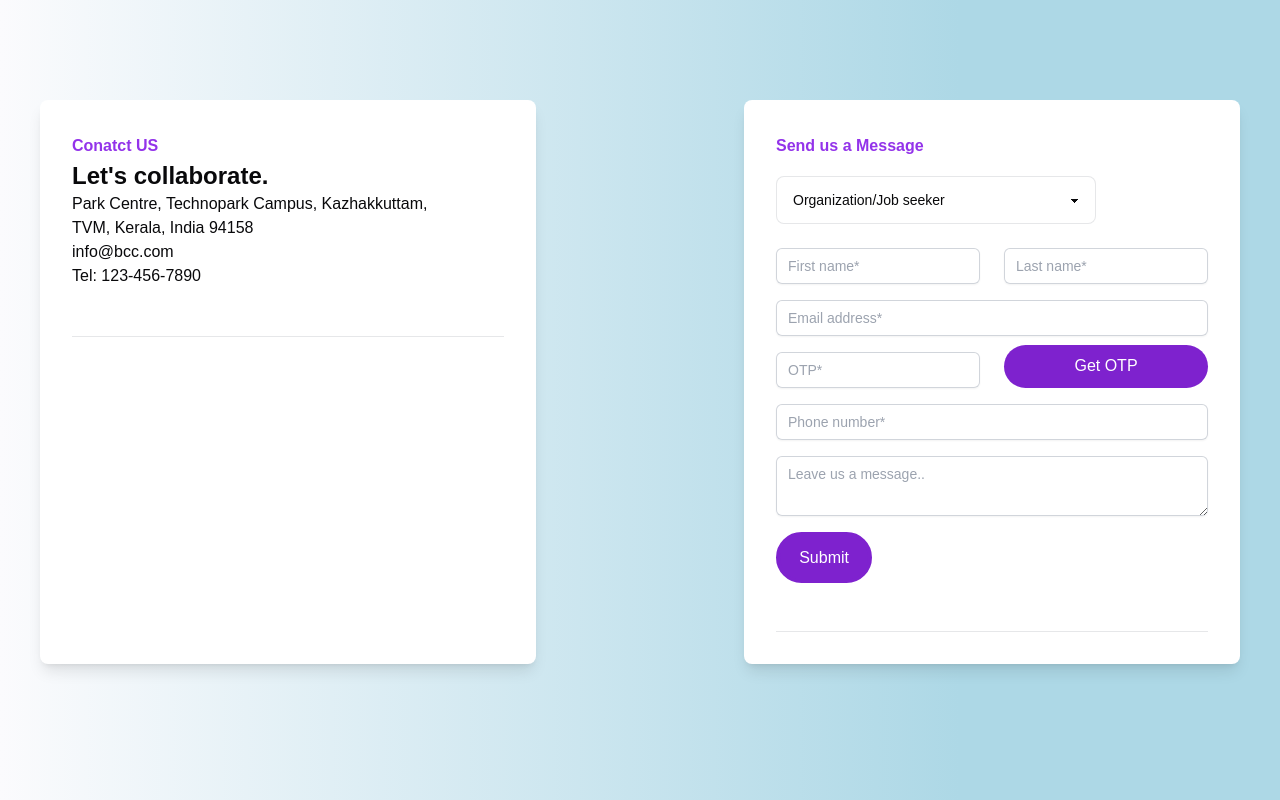
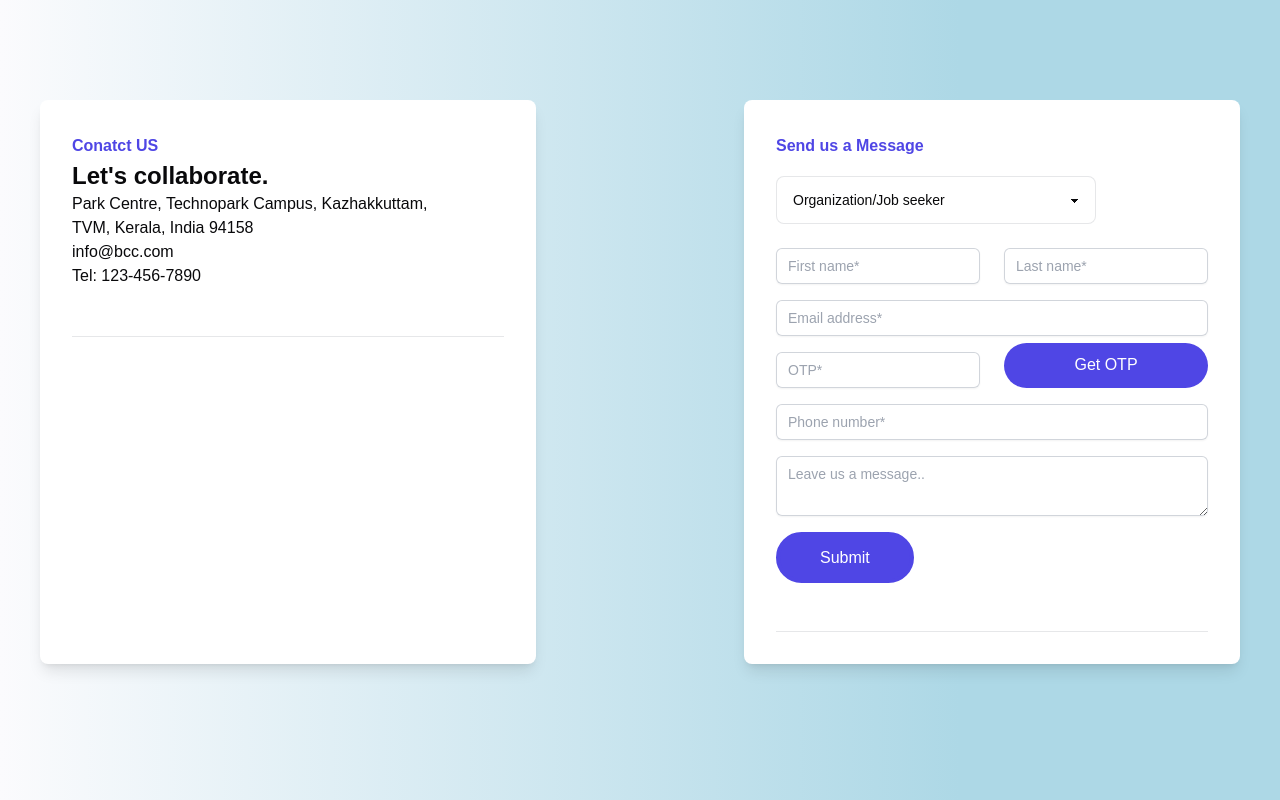
Before and after one commit to neerajng/bcc, a React (Vite) app: page / in a window 1280 px wide. Shown: the part 1600-2400 px from the top of the page. Built offline with nearby package versions, Linux system fonts and the light colour scheme.

Commit message:
Button color changed.

```diff
--- a/src/components/ContactAddress.jsx
+++ b/src/components/ContactAddress.jsx
@@ -2,7 +2,7 @@ const ContactForm = () => {
     return (
         <div className="bg-white p-8 rounded-lg flex flex-col shadow-lg">
              <div className="border-b border-gray-900/10 pb-12 ">
-             <h2 className="text-base leading-7  text-purple-600 font-bold">Conatct US</h2>
+             <h2 className="text-base leading-7  text-indigo-600 font-bold">Conatct US</h2>
               <p className="text-2xl font-bold">Let&apos;s collaborate.</p>
               <p>Park Centre, Technopark Campus, Kazhakkuttam, <br/>
                 TVM, Kerala, India 94158 <br/>
--- a/src/components/ContactForm.jsx
+++ b/src/components/ContactForm.jsx
@@ -8,7 +8,7 @@ const ContactForm = () => {
         <form onSubmit={handleSubmit} className="bg-white p-8 rounded-lg flex flex-col shadow-lg">
 
             <div className="border-b border-gray-900/10 pb-12">
-                <h2 className="text-base leading-7  text-purple-600 font-bold">Send us a Message</h2>
+                <h2 className="text-base leading-7  text-indigo-600 font-bold">Send us a Message</h2>
 
                 <select className="select border-gray-900/10 w-full max-w-xs mt-4 overflow-hidden">
                     <option disabled selected className="">
@@ -76,7 +76,7 @@ const ContactForm = () => {
 
                     <div className="sm:col-span-3 relative ">
                         <button className="text-white absolute inset-x-0 bottom-0
-                         bg-purple-700 border-indigo-700 border-0 rounded-full">
+                         bg-indigo-600 rounded-full">
                             Get OTP</button>
                     </div>
 
@@ -110,7 +110,7 @@ const ContactForm = () => {
 
                     <div className="sm:col-span-4 ">
                         <button className="text-white inset-x-0 bottom-0
-                         bg-purple-700 border-purple-700 border-4 rounded-full">
+                         bg-indigo-600 border-indigo-600 border-4 rounded-full px-10">
                             Submit</button>
                     </div>
 
```
